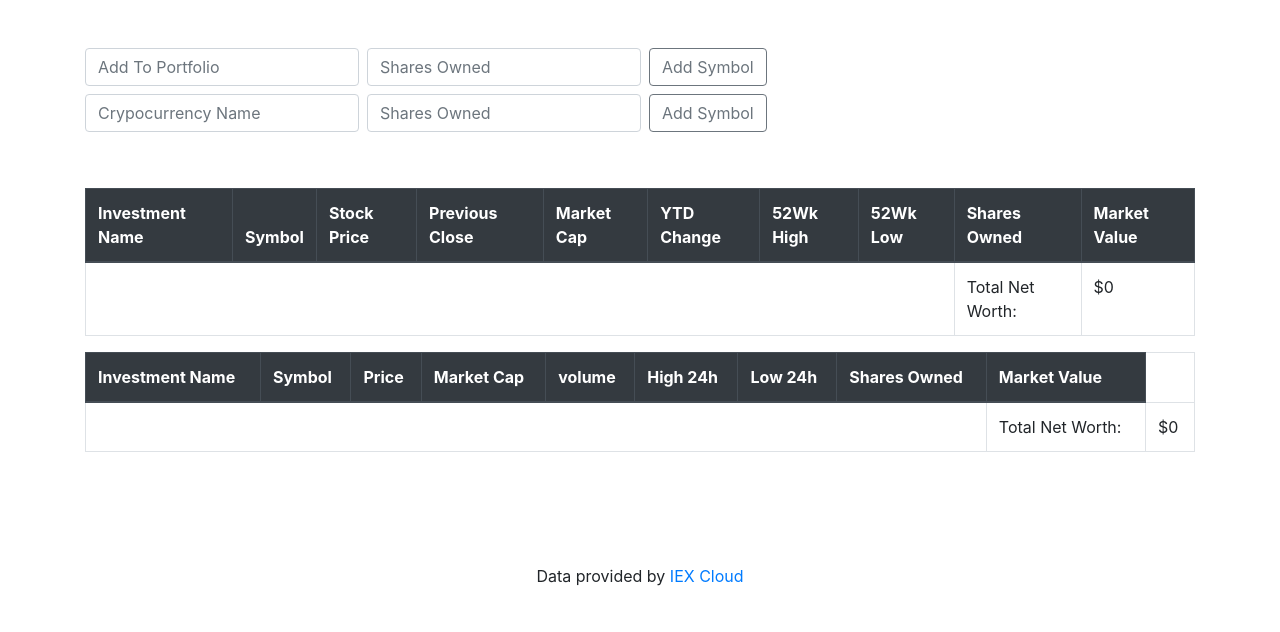
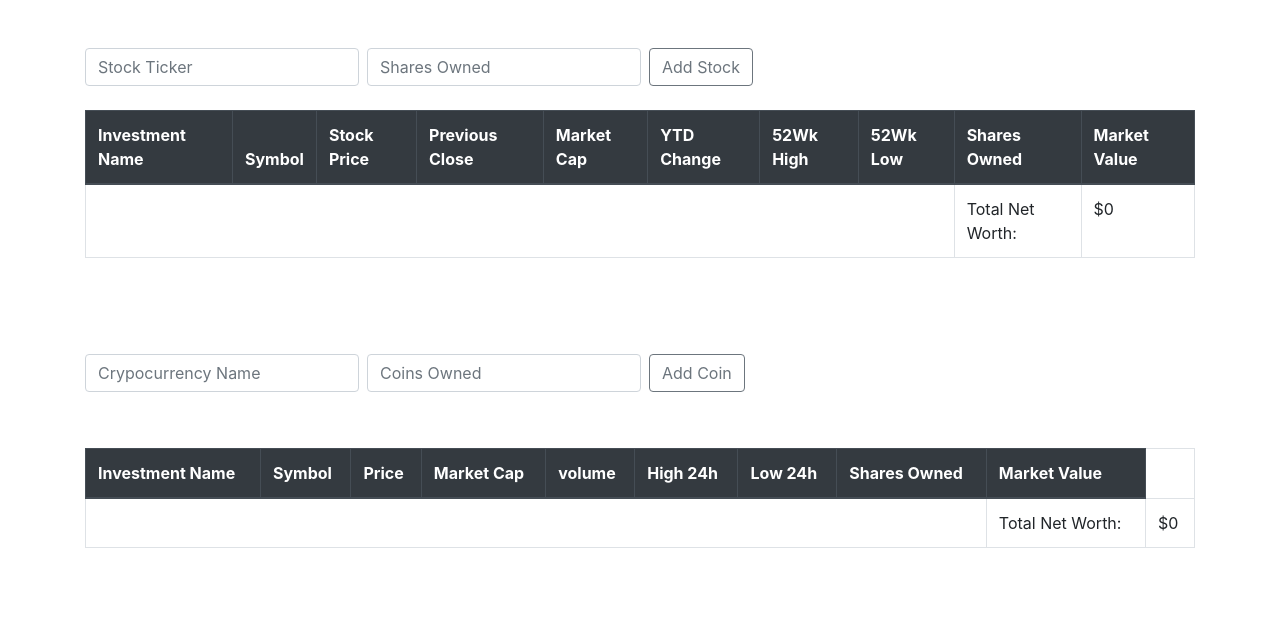
Before and after one commit to OskarZski/stock-market-CMS, a Django app: page / in a window 1280 px wide. Shown: the part 56-688 px from the top of the page. Run offline with Django 3.2, Linux system fonts and the light colour scheme; data that the repository does not hold is empty; some libraries are stand-ins or nearby versions.

Commit message:
Move crypto picker form down to table

```diff
--- a/quotes/templates/portfolio.html
+++ b/quotes/templates/portfolio.html
@@ -7,22 +7,12 @@
 
 <form action="{% url 'portfolio' %}" class="form-inline my-2 my-lg-0" method="POST">
     {% csrf_token %}
-    <input class="form-control mr-sm-2" type="search" placeholder="Add To Portfolio" aria-label="Search" name="ticker">
+    <input class="form-control mr-sm-2" type="search" placeholder="Stock Ticker" aria-label="Search" name="ticker">
     <input class="form-control mr-sm-2" type="text" placeholder="Shares Owned" aria-label="Search" name="shares_owned">
-    <button class="btn btn-outline-secondary my-2 my-sm-0" type="submit">Add Symbol</button>
+    <button class="btn btn-outline-secondary my-2 my-sm-0" type="submit">Add Stock</button>
     <input type="hidden" name="currency_type" value="stock">
 </form>
-
-<form action="{% url 'portfolio' %}" class="form-inline my-2 my-lg-2" method="POST">
-    {% csrf_token %}
-    <input class="form-control mr-sm-2" type="search" placeholder="Crypocurrency Name" aria-label="Search"
-        name="ticker">
-    <input class="form-control mr-sm-2" type="text" placeholder="Shares Owned" aria-label="Search" name="shares_owned">
-    <button class="btn btn-outline-secondary my-2 my-sm-0" type="submit">Add Symbol</button>
-    <input type="hidden" name="currency_type" value="crypto">
-</form>
-<br /><br />
-
+<br>
 <table class="table table-striped table-bordered table-hover">
     <thead class="thead-dark">
         <tr>
@@ -63,7 +53,16 @@
         <td>${{ stock_net_worth|intcomma }}</td>
     </tfoot>
 </table>
-
+<br><br><br>
+<form action="{% url 'portfolio' %}" class="form-inline my-2 my-lg-2" method="POST">
+  {% csrf_token %}
+  <input class="form-control mr-sm-2" type="search" placeholder="Crypocurrency Name" aria-label="Search"
+      name="ticker">
+  <input class="form-control mr-sm-2" type="text" placeholder="Coins Owned" aria-label="Search" name="shares_owned">
+  <button class="btn btn-outline-secondary my-2 my-sm-0" type="submit">Add Coin</button>
+  <input type="hidden" name="currency_type" value="crypto">
+</form>
+<br /><br />
 
 
 
```
Also changed, not shown: quotes/migrations/0004_auto_20201126_1239.py (added), quotes/migrations/0005_auto_20201126_1244.py (added), quotes/migrations/0006_merge_20201126_2012.py (added).
